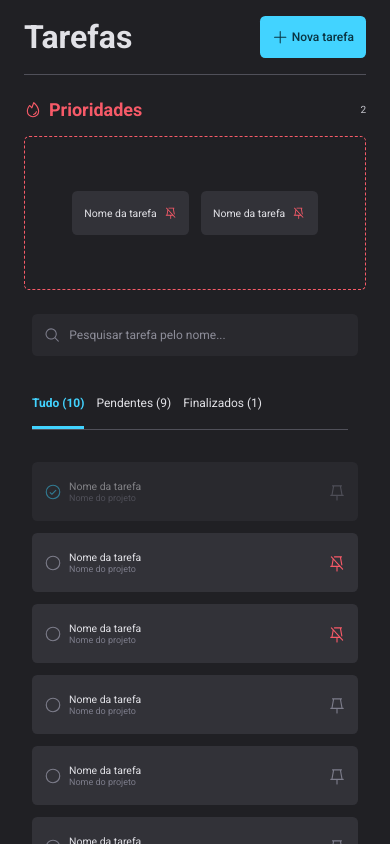
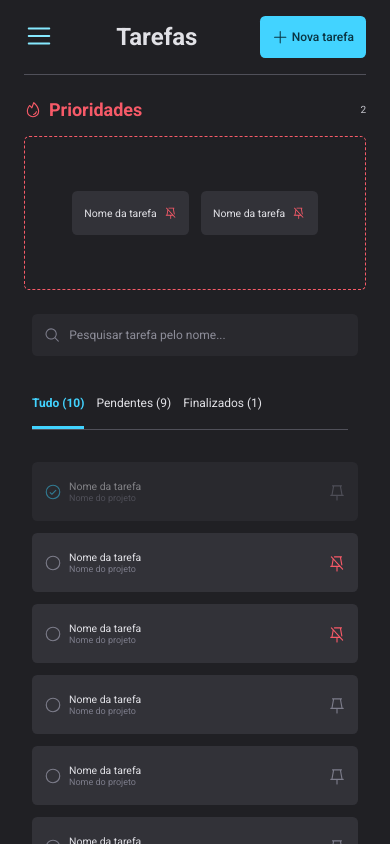
Before and after one commit to diogobrasil/e-tasks, a React (Vite) app: page / in a window 390 px wide. Built offline with nearby package versions, Linux system fonts and the light colour scheme.

Commit message:
Responsividade com Styled Components: criando para abrir menu

```diff
--- a/src/components/Header/index.jsx
+++ b/src/components/Header/index.jsx
@@ -1,14 +1,21 @@
-import { Plus } from "@phosphor-icons/react";
+import { Plus, List } from "@phosphor-icons/react";
 
 import { Button } from "../Button";
 
-import { Container } from "./styles";
+import { Container, Menu } from "./styles";
 
 export function Header() {
   return (
     <Container>
+
+      <Menu>
+        <List/>
+      </Menu>
+
       <h1>Tarefas</h1>
+
       <Button icon={Plus} title="Nova tarefa" />
+
     </Container>
   );
 }
--- a/src/components/Header/styles.js
+++ b/src/components/Header/styles.js
@@ -1,4 +1,5 @@
 import styled from "styled-components";
+import { DEVICE_BREAKPOINTS } from "../../styles/deviceBreakpoints";
 
 export const Container = styled.header`
   display: flex;
@@ -12,6 +13,21 @@ export const Container = styled.header`
   border-bottom-color: ${({ theme }) => theme.COLORS.GRAY_500};
 
   > h1 {
-    font-size: 32px;
+    font-size: 2rem;
   }
 `;
+
+export const Menu = styled.button `
+  background: none;
+  border: none;
+  display: none;
+
+  > svg {
+    font-size: 2.5rem;
+    color: ${({ theme }) => theme.COLORS.BLUE_200};
+  }
+
+  @media (max-width:${DEVICE_BREAKPOINTS.MD}) {
+    display: block;
+  }
+`;
```
